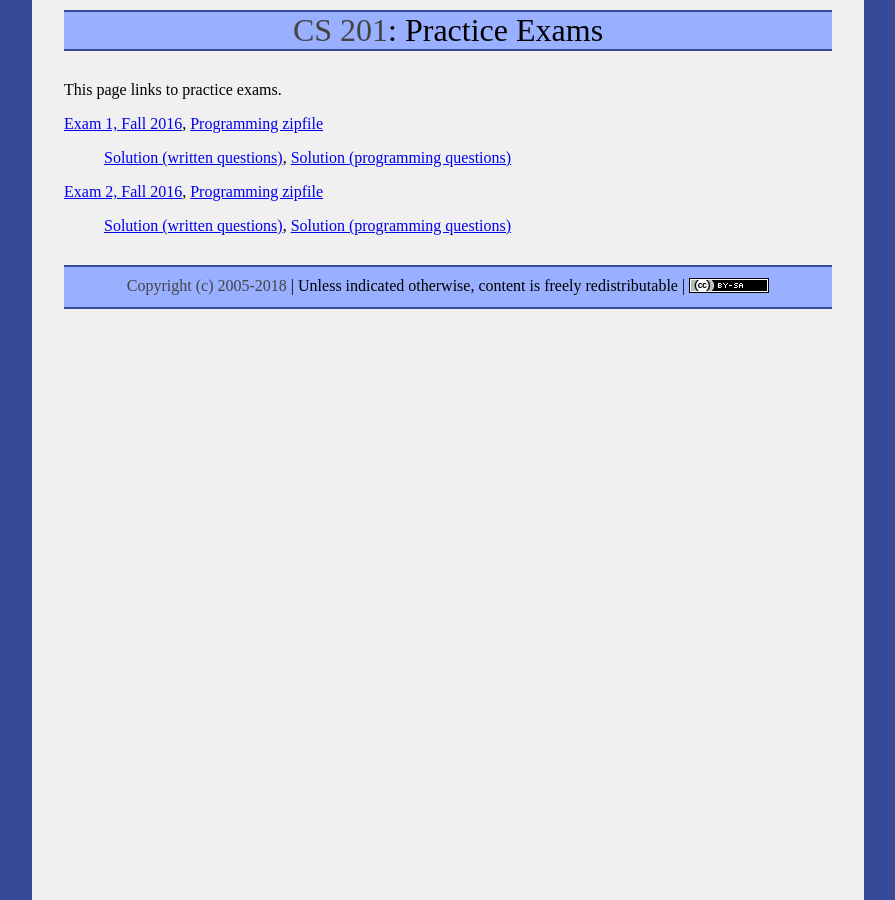
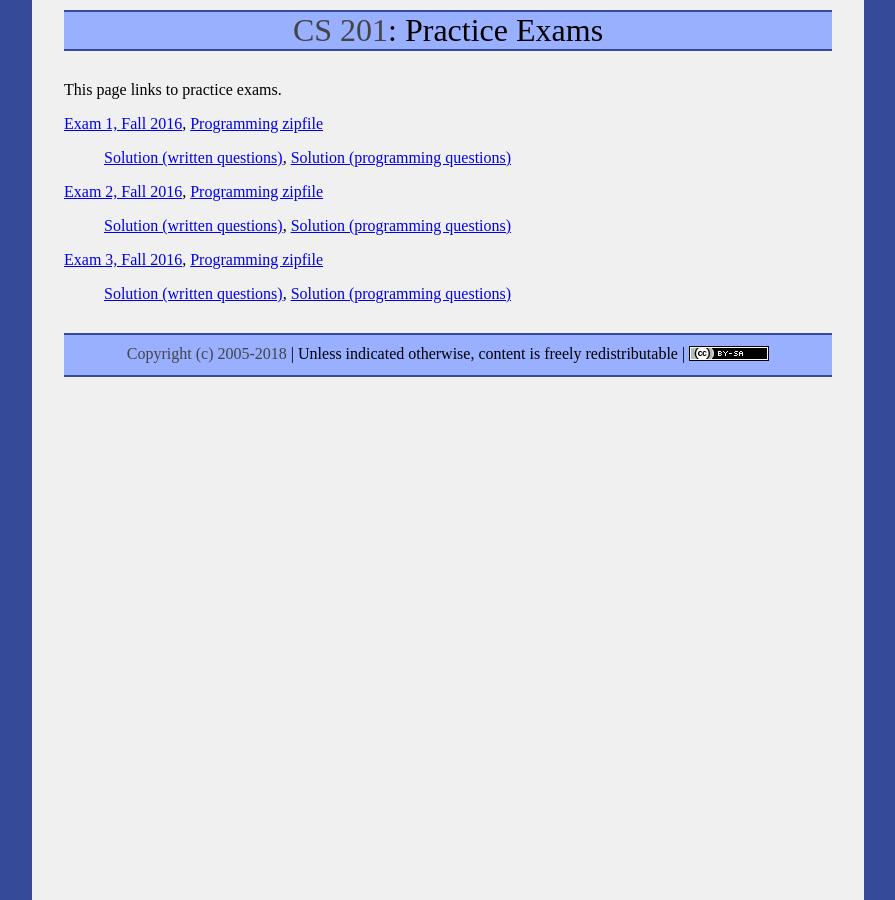
Before and after one commit to ycpcs/cs201-summer2018, a Jekyll site: the page built from practice/index.md, in a window 1280 px wide. Shown: the whole page, without its empty margins (192-1087 px from the left). Built offline with Jekyll 4.4.1, drawn with Linux system fonts in a browser that asks for light colours.

Commit message:
posted third practice exam

```diff
--- a/practice/index.md
+++ b/practice/index.md
@@ -12,3 +12,7 @@ This page links to practice exams.
 [Exam 2, Fall 2016](cs201-fall2016-exam02.pdf), [Programming zipfile](CS201_Exam02.zip)
 
 > [Solution (written questions)](cs201-fall2016-exam02-solution.pdf), [Solution (programming questions)](CS201_Exam02_Solution.zip)
+
+[Exam 3, Fall 2016](cs201-fall2016-exam03.pdf), [Programming zipfile](CS201_Exam03.zip)
+
+> [Solution (written questions)](cs201-fall2016-exam03-solution.pdf), [Solution (programming questions)](CS201_Exam03_Solution.zip)
```
Also changed, not shown: 5 other files.
